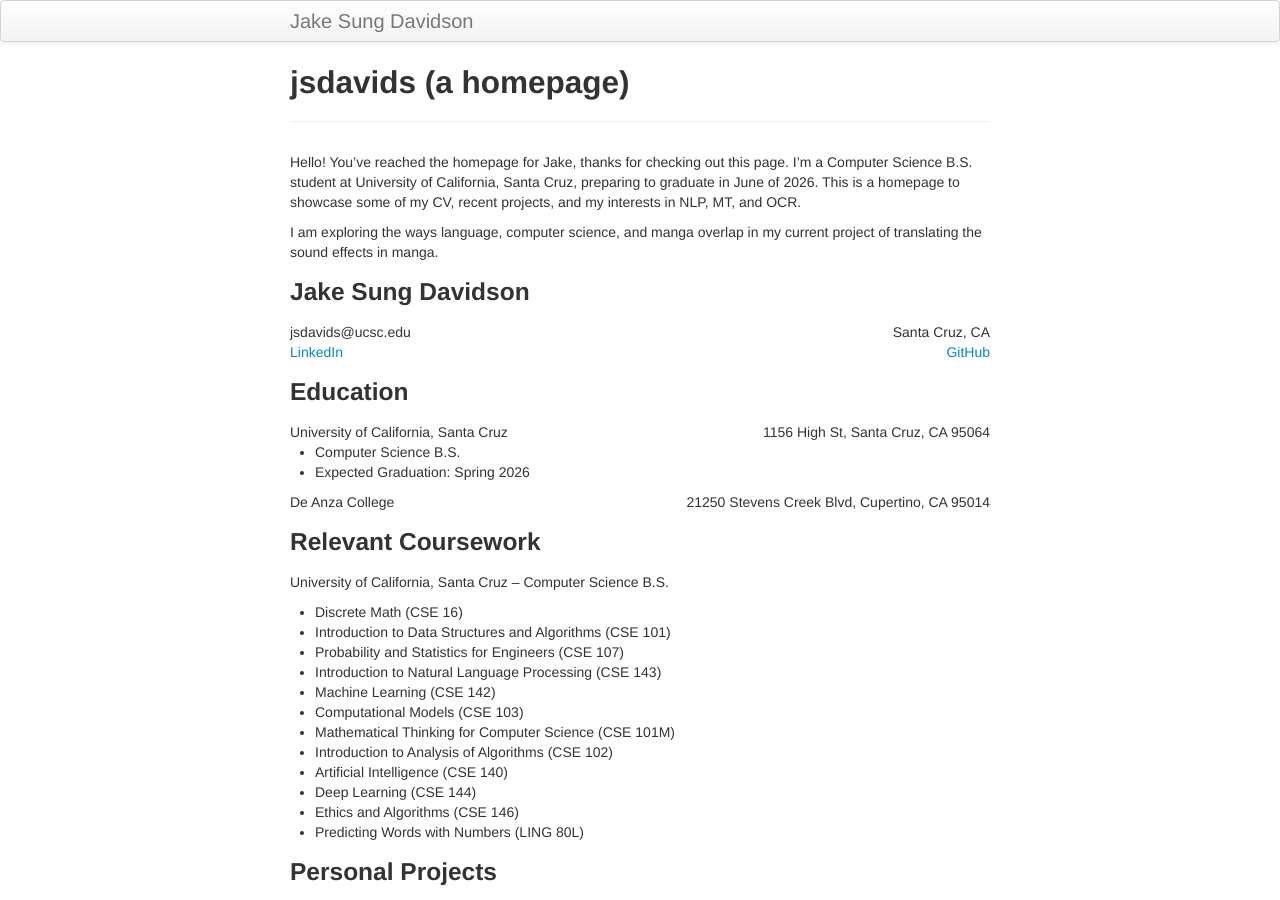
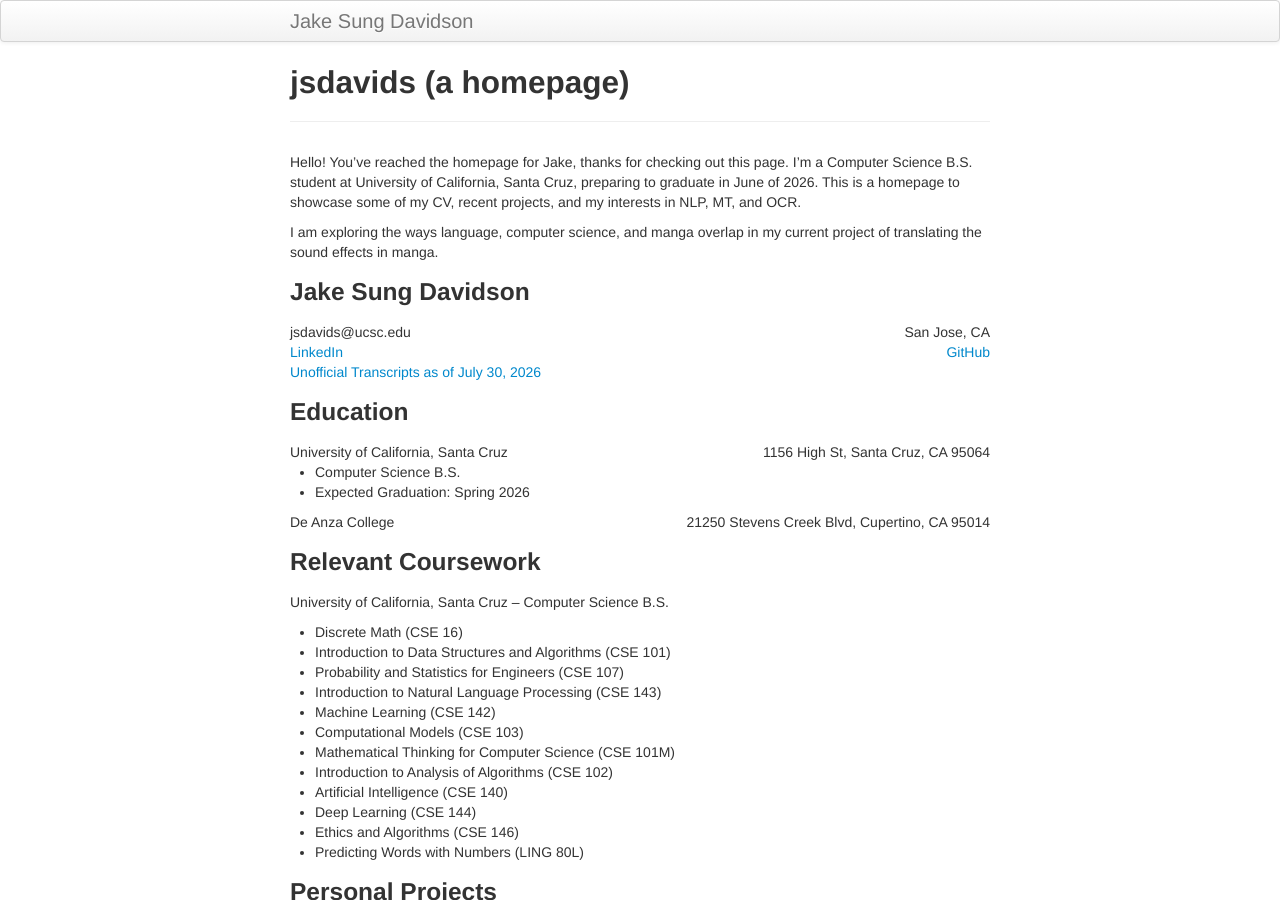
Before and after one commit to jsdavids/jsdavids.github.io, a Jekyll site: the page built from index.md, in a window 1280 px wide and 900 px high. Built offline with Jekyll 4.4.1, drawn with Linux system fonts in a browser that asks for light colours.

Commit message:
Update location and add unofficial transcripts link
Updated location from Santa Cruz to San Jose and added a link to unofficial transcripts.

```diff
--- a/index.md
+++ b/index.md
@@ -11,7 +11,7 @@ I am exploring the ways language, computer science, and manga overlap in my curr
 ### Jake Sung Davidson
 <p>
   <span style="float: left;">jsdavids@ucsc.edu</span>
-  <span style="float: right;">Santa Cruz, CA</span>
+  <span style="float: right;">San Jose, CA</span>
 </p>
 <div style="clear: both;"></div>
 
@@ -19,6 +19,11 @@ I am exploring the ways language, computer science, and manga overlap in my curr
 <p>
   <span style="float: left;"><a href="https://www.linkedin.com/in/jake-davidson-8123901b0/">LinkedIn</a></span>
   <span style="float: right;"><a href="https://github.com/jsdavids">GitHub</a></span>
+</p>
+<div style="clear: both;"></div>
+
+<p>
+  <span style="float: left;"><a href="https://drive.google.com/file/d/1at8DBtAnnAVV6n3AFufHi3rV_BFSL2Nf/view?usp=drive_link">Unofficial Transcripts as of July 30, 2026</a></span>
 </p>
 <div style="clear: both;"></div>
 
```
